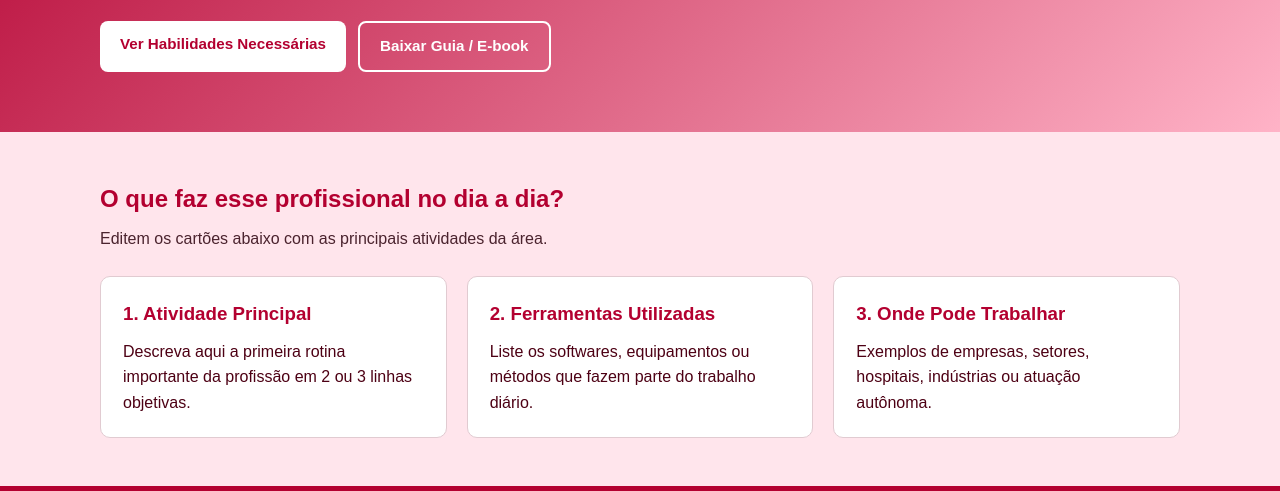
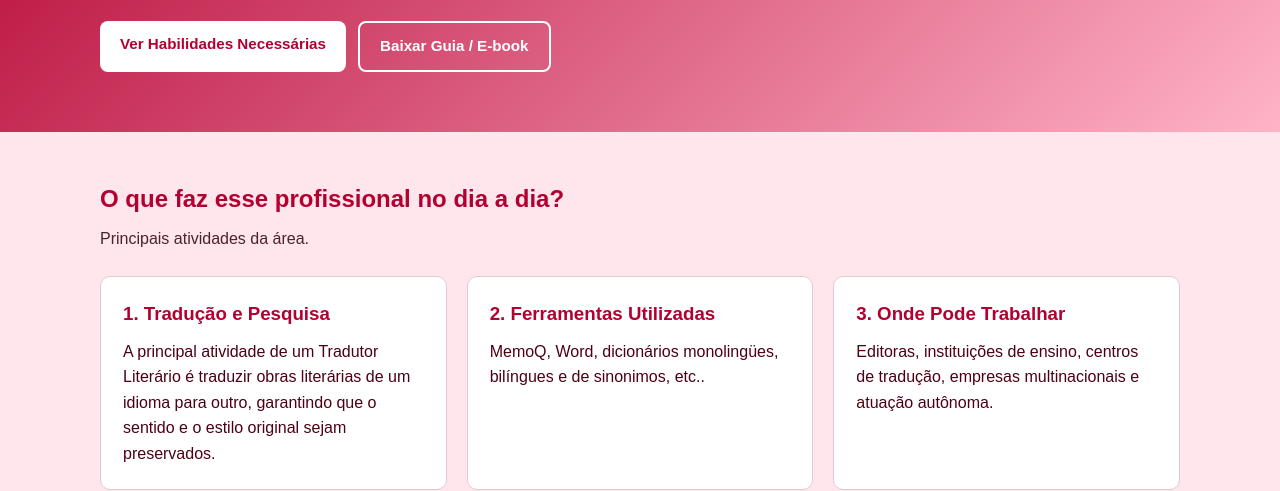
Before and after one commit to Criss100talento/meu-primeiro-repo, a plain HTML site: page index.html in a window 1280 px wide. Shown: the part 349-840 px from the top of the page. Drawn offline with Linux system fonts and the light colour scheme.

Commit message:
correção de textos

```diff
--- a/index.html
+++ b/index.html
@@ -47,22 +47,22 @@
     <section class="secao">
       <div class="container">
         <h2>O que faz esse profissional no dia a dia?</h2>
-        <p class="subtitulo">Editem os cartões abaixo com as principais atividades da área.</p>
+        <p class="subtitulo">Principais atividades da área.</p>
 
         <div class="grid-cards">
           <article class="card">
-            <h3>1. Atividade Principal</h3>
-            <p>Descreva aqui a primeira rotina importante da profissão em 2 ou 3 linhas objetivas.</p>
+            <h3>1. Tradução e Pesquisa</h3>
+            <p>A principal atividade de um Tradutor Literário é traduzir obras literárias de um idioma para outro, garantindo que o sentido e o estilo original sejam preservados.</p>
           </article>
 
           <article class="card">
             <h3>2. Ferramentas Utilizadas</h3>
-            <p>Liste os softwares, equipamentos ou métodos que fazem parte do trabalho diário.</p>
+            <p>MemoQ, Word, dicionários monolingües, bilíngues e de sinonimos, etc..</p>
           </article>
 
           <article class="card">
             <h3>3. Onde Pode Trabalhar</h3>
-            <p>Exemplos de empresas, setores, hospitais, indústrias ou atuação autônoma.</p>
+            <p>Editoras, instituições de ensino, centros de tradução, empresas multinacionais e atuação autônoma.</p>
           </article>
         </div>
       </div>
```
